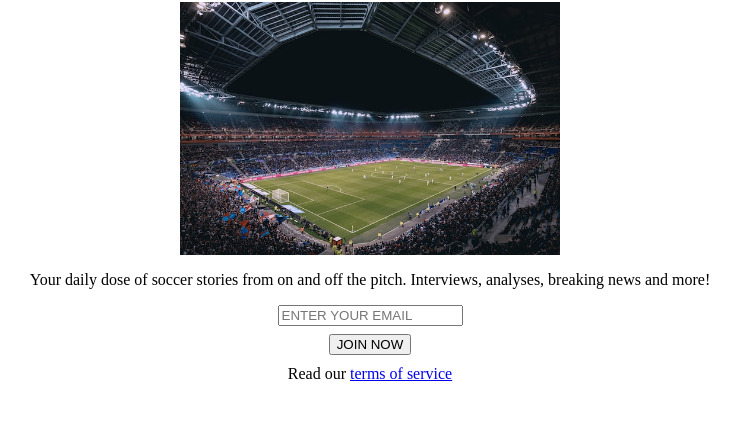
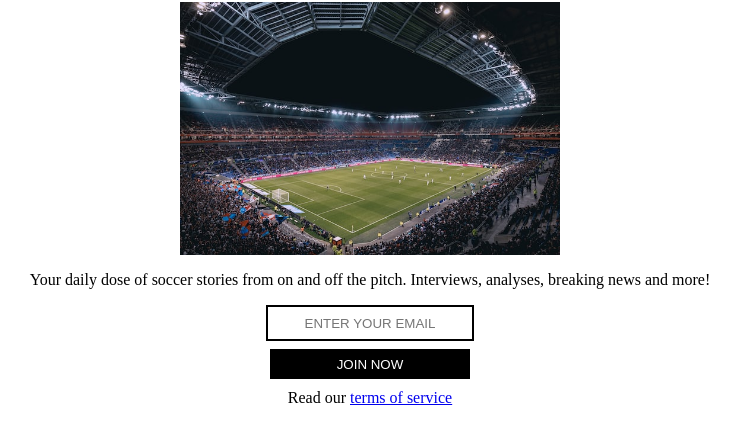
Before and after one commit to lgmfred/scrimba_frontend_challenges, a plain HTML site: page projects/daily_dribble_newsletter/index.html in a window 1280 px wide. Shown: the part 78-522 px from the top of the page, without its empty margins (270-1010 px from the left). Drawn offline with Linux system fonts and the light colour scheme.

Commit message:
after css

```diff
--- a/projects/daily_dribble_newsletter/index.html
+++ b/projects/daily_dribble_newsletter/index.html
@@ -17,11 +17,11 @@
 
   </div>
   <div class="message">
-    <input type="text" name="" id="" placeholder="ENTER YOUR EMAIL"> <br>
+    <input type="text" name="" id="" placeholder="ENTER YOUR EMAIL" style="border-color: black; border-style: solid; height: 30px; width: 200px; text-align: center;"> <br>
 
   </div>
   <div class = "button">
-  <input type="button" value="JOIN NOW">
+  <input type="button" value="JOIN NOW" style="background-color: black; color: white; height: 30px; width: 200px; border-style: solid; border-color: black;">
 
   </div>
   <div class="terms">
```
